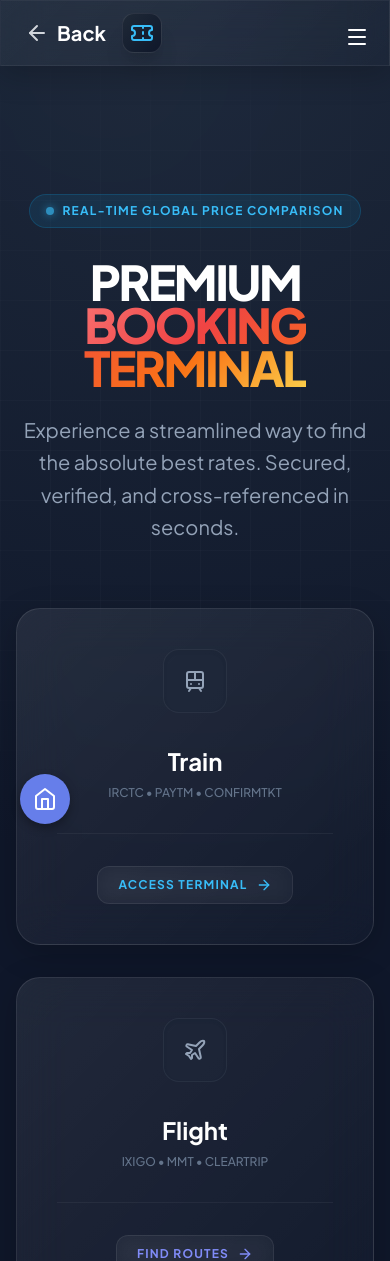
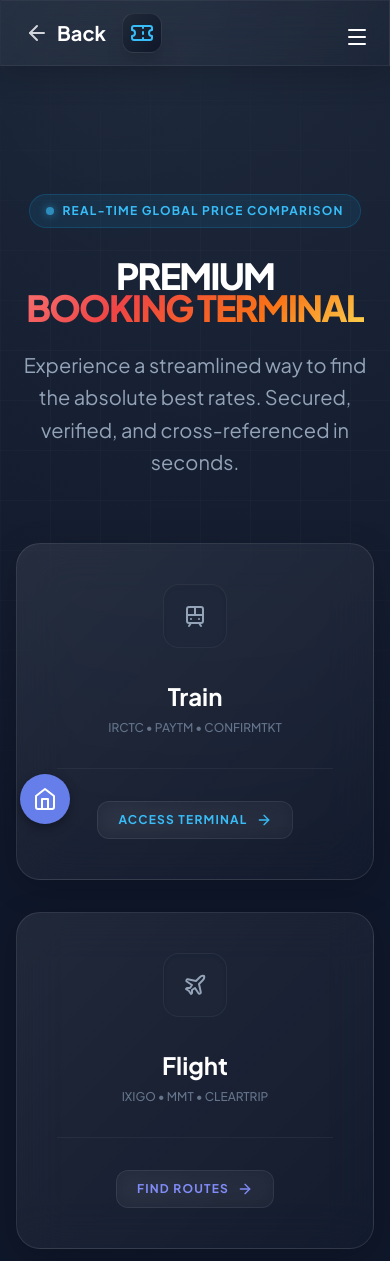
Before and after one commit to SHASHANKKUMARRAJP/Smart-Cart, a Flask app: page /tickets in a window 390 px wide. Shown: the top 1261 px of the page. Run offline with Flask 3, Linux system fonts and the light colour scheme; the visitor is signed in with stand-in values (Sample User, id 1); some libraries are stand-ins or nearby versions.

Commit message:
Fix mobile responsiveness and overflow in ticket booking

```diff
--- a/app/templates/ticket-booking.html
+++ b/app/templates/ticket-booking.html
@@ -372,7 +372,7 @@
                 Real-Time Global Price Comparison
             </div>
 
-            <h1 class="text-5xl md:text-8xl font-black text-white mb-6 leading-[0.9] tracking-tighter uppercase">
+            <h1 class="text-4xl md:text-8xl font-black text-white mb-6 leading-[0.9] tracking-tighter uppercase">
                 Premium<br>
                 <span class="gradient-text-premium">Booking Terminal</span>
             </h1>
@@ -480,7 +480,7 @@
                         <div>
                             <p class="text-sky-400 text-xs font-black uppercase tracking-[0.3em] mb-2">Service Terminal
                             </p>
-                            <h2 id="category-title" class="text-5xl font-black text-white uppercase tracking-tighter">
+                            <h2 id="category-title" class="text-3xl md:text-5xl font-black text-white uppercase tracking-tighter">
                                 Search Tickets</h2>
                         </div>
                     </div>
@@ -578,7 +578,7 @@
                             <label class="text-xs font-black text-slate-500 uppercase tracking-widest ml-1">Departure Origin</label>
                             <div class="relative group">
                                 <i data-lucide="map-pin" class="absolute left-5 top-1/2 -translate-y-1/2 w-5 h-5 text-slate-500 group-focus-within:text-sky-400 transition-colors"></i>
-                                <input type="text" name="from" placeholder="Current City" class="pl-14 py-5 text-lg font-bold" required>
+                                <input type="text" name="from" placeholder="Current City" class="pl-14 py-5 text-lg font-bold w-full" required>
                             </div>
                         </div>
 
@@ -592,7 +592,7 @@
                             <label class="text-xs font-black text-slate-500 uppercase tracking-widest ml-1">Arrival Destination</label>
                             <div class="relative group">
                                 <i data-lucide="navigation" class="absolute left-5 top-1/2 -translate-y-1/2 w-5 h-5 text-slate-500 group-focus-within:text-sky-400 transition-colors"></i>
-                                <input type="text" name="to" placeholder="Destination City" class="pl-14 py-5 text-lg font-bold" required>
+                                <input type="text" name="to" placeholder="Destination City" class="pl-14 py-5 text-lg font-bold w-full" required>
                             </div>
                         </div>
 
@@ -666,21 +666,21 @@
                             <label class="text-xs font-black text-slate-500 uppercase tracking-widest ml-1">Location City</label>
                             <div class="relative group">
                                 <i data-lucide="map-pin" class="absolute left-5 top-1/2 -translate-y-1/2 w-5 h-5 text-slate-500 group-focus-within:text-rose-400 transition-colors"></i>
-                                <input type="text" name="city" placeholder="Select City" class="pl-14 py-5 text-lg font-bold" required>
+                                <input type="text" name="city" placeholder="Select City" class="pl-14 py-5 text-lg font-bold w-full" required>
                             </div>
                         </div>
                         <div class="space-y-3">
                             <label class="text-xs font-black text-slate-500 uppercase tracking-widest ml-1">Movie Experience</label>
                             <div class="relative group">
                                 <i data-lucide="ticket" class="absolute left-5 top-1/2 -translate-y-1/2 w-5 h-5 text-slate-500 group-focus-within:text-rose-400 transition-colors"></i>
-                                <input type="text" name="movie" placeholder="Enter Movie Name" class="pl-14 py-5 text-lg font-bold" required>
+                                <input type="text" name="movie" placeholder="Enter Movie Name" class="pl-14 py-5 text-lg font-bold w-full" required>
                             </div>
                         </div>
                         <div class="md:col-span-2 space-y-3 mt-2">
                             <label class="text-xs font-black text-slate-500 uppercase tracking-widest ml-1">Viewing Date</label>
                             <div class="relative group">
                                 <i data-lucide="calendar" class="absolute left-5 top-1/2 -translate-y-1/2 w-5 h-5 text-slate-500 group-focus-within:text-rose-400 transition-colors"></i>
-                                <input type="date" name="date" class="pl-14 py-5 text-lg font-bold" required min="${new Date().toISOString().split('T')[0]}">
+                                <input type="date" name="date" class="pl-14 py-5 text-lg font-bold w-full" required min="${new Date().toISOString().split('T')[0]}">
                             </div>
                         </div>
                     </div>
```
